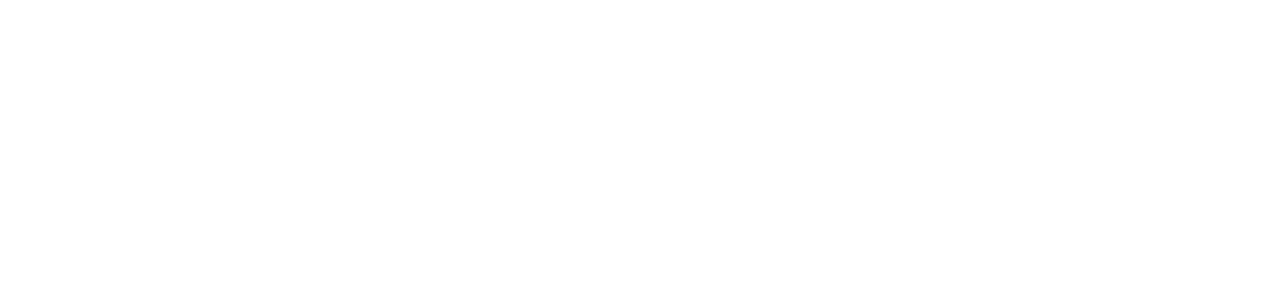
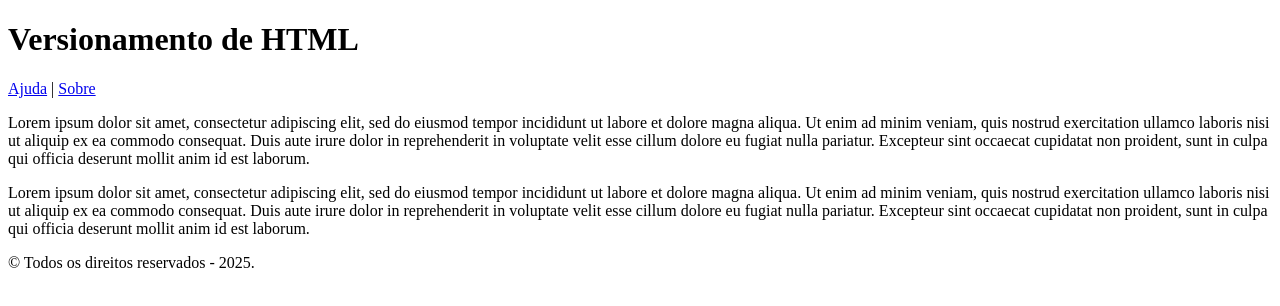
Before and after one commit to marianaaguiar27/front-1TDSPB-aula-01-1sem, a plain HTML site: page index.html in a window 1280 px wide. Drawn offline with Linux system fonts and the light colour scheme.

Commit message:
Página básica estruturada.

```diff
--- a/index.html
+++ b/index.html
@@ -13,3 +13,34 @@ O principal objetivo do DOCTYPE é ativar o modo de renderização padrão do na
 Evitar o Modo "Quirks":
 Quando um DOCTYPE está ausente ou é inválido, o navegador entra em "quirks mode" (modo de peculiaridades). Nesse modo, o navegador tenta emular como navegadores antigos renderizariam a página, o que pode levar a inconsistências visuais e comportamentais.
 -->
+<!--HTML quer dizer Hyper Text Markup Language -->
+<html lang=pt-BR>
+	<head>
+		<meta charset="UTF-8">
+		<title>Exemplo Git</title>
+	</head>
+	<body>
+		<header>
+			<h1>Versionamento de HTML</h1>
+			<nav>
+				<a href="#">Ajuda</a> |
+				<a href="#">Sobre</a>
+			</nav>
+		</header>
+		<main>
+			<section>
+				<aside>
+					<p>Lorem ipsum dolor sit amet, consectetur adipiscing elit, sed do eiusmod tempor incididunt ut labore et dolore magna aliqua. Ut enim ad minim veniam, quis nostrud exercitation ullamco laboris nisi ut aliquip ex ea commodo consequat. Duis aute irure dolor in reprehenderit in voluptate velit esse cillum dolore eu fugiat nulla pariatur. Excepteur sint occaecat cupidatat non proident, sunt in culpa qui officia deserunt mollit anim id est laborum.</p>
+				</aside>
+			</section>
+			<section>
+				<aside>
+					<p>Lorem ipsum dolor sit amet, consectetur adipiscing elit, sed do eiusmod tempor incididunt ut labore et dolore magna aliqua. Ut enim ad minim veniam, quis nostrud exercitation ullamco laboris nisi ut aliquip ex ea commodo consequat. Duis aute irure dolor in reprehenderit in voluptate velit esse cillum dolore eu fugiat nulla pariatur. Excepteur sint occaecat cupidatat non proident, sunt in culpa qui officia deserunt mollit anim id est laborum.</p>
+				</aside>
+			</section>
+		</main>
+		<footer>
+			<p>&copy; Todos os direitos reservados - 2025.</p>
+		</footer>
+	</body>
+</html>
```
